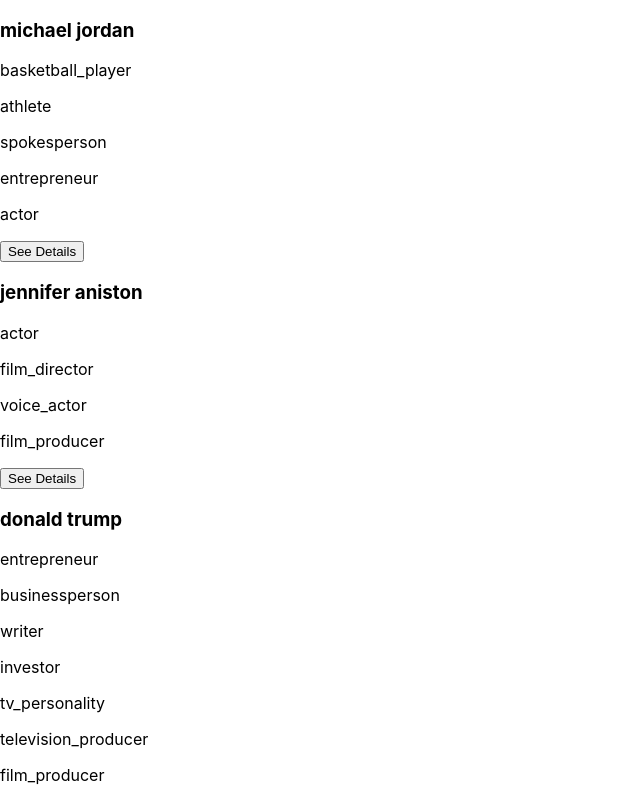
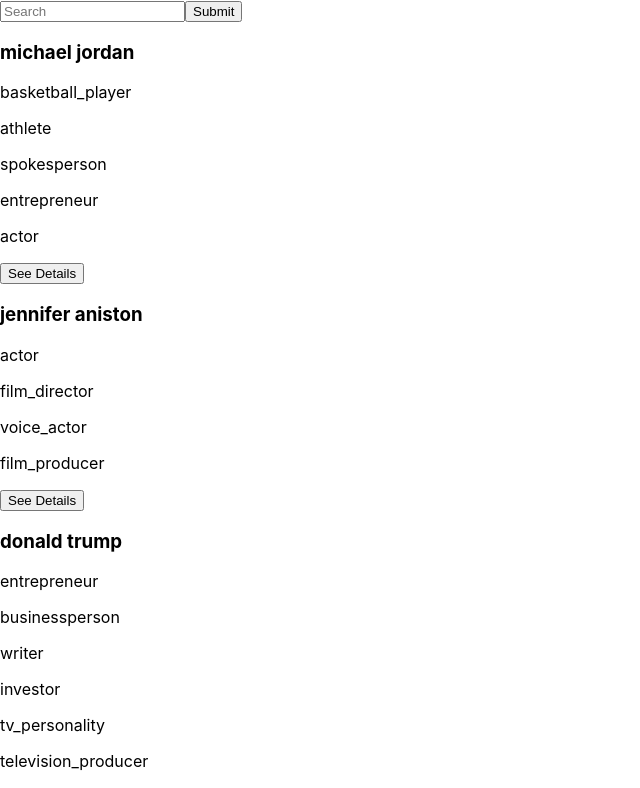
Before and after one commit to Speekins/celebrity-search, a React (Create React App) app: page / in a window 1280 px wide. Shown: the top 788 px of the page, without its empty margins (0-640 px from the left). Built offline with nearby package versions, Linux system fonts and the light colour scheme.

Commit message:
Write fetch call function with form search

```diff
--- /dev/null
+++ b/src/apiCalls.js
@@ -0,0 +1,13 @@
+function fetchData(url) {
+  let apiKey = 'SifNA2RhpPfgEoQbbq2/XQ==lBq3dEiRVe13vSyf'
+  return fetch(url, {
+    method: 'GET',
+    headers: {
+      'X-Api-Key': apiKey,
+      'Content-Type': 'application/json'
+    }
+  })
+  .then(data => data.json())
+}
+
+export default fetchData
--- a/src/components/App/App.js
+++ b/src/components/App/App.js
@@ -3,25 +3,49 @@
 import celebsData from '../../celebData'
 import Celebs from '../Celebs/Celebs'
 import CelebDetail from '../Celeb-detail/Celeb-detail'
+import Form from '../Form/Form'
+import fetchData from '../../apiCalls'
 
 const App = () => {
   const [celebs, setCelebs] = useState([])
 
-  const getCelebData = () => {
-    setCelebs(celebsData)
+  const getCelebData = (data) => {
+    setCelebs(data)
   }
 
   useEffect(() => {
-    getCelebData()
+    if (!celebs.length) {
+      getCelebData(celebsData)
+    } else {
+      getCelebData(celebs)
+    }
   }, [])
 
   const exactMatch = (id) => {
     return celebs.find(celeb => celeb.id === Number(id))
   }
 
+  const setID = () => {
+
+  }
+
+  const submitSearch = (name) => {
+    fetchData(`https://api.api-ninjas.com/v1/celebrity?name=${name}`)
+      .then(data => setCelebs(data))
+      .then(() => console.log(celebs))
+  }
+
   return (
     <Switch>
-      <Route exact path='/' render={() => <Celebs celebs={celebs} />} />
+      <Route exact path='/'
+        render={() => {
+          return (
+            <>
+              <Form submitSearch={submitSearch} />
+              <Celebs celebs={celebs} />
+            </>
+          )
+        }} />
       <Route path='/:id'
         render={({ match }) => {
           let celeb = exactMatch(match.params.id)
--- a/src/components/Form/Form.js
+++ b/src/components/Form/Form.js
@@ -0,0 +1,29 @@
+import React, { useState, useEffect } from 'react'
+
+const Form = ({ submitSearch }) => {
+  const [searchTerm, setSearch] = useState('')
+
+  const handleChange = (e) => {
+    let value = e.target.value
+    setSearch(value)
+  }
+
+  const handleClick = () => {
+    submitSearch(searchTerm)
+    setSearch('')
+  }
+
+  return (
+    <>
+      <input id='search'
+        type={'search'}
+        placeholder='Search'
+        value={searchTerm}
+        onChange={(event) => handleChange(event)}
+      />
+      <button id='submit'onClick={() => handleClick()}>Submit</button>
+    </>
+  )
+}
+
+export default Form
```
